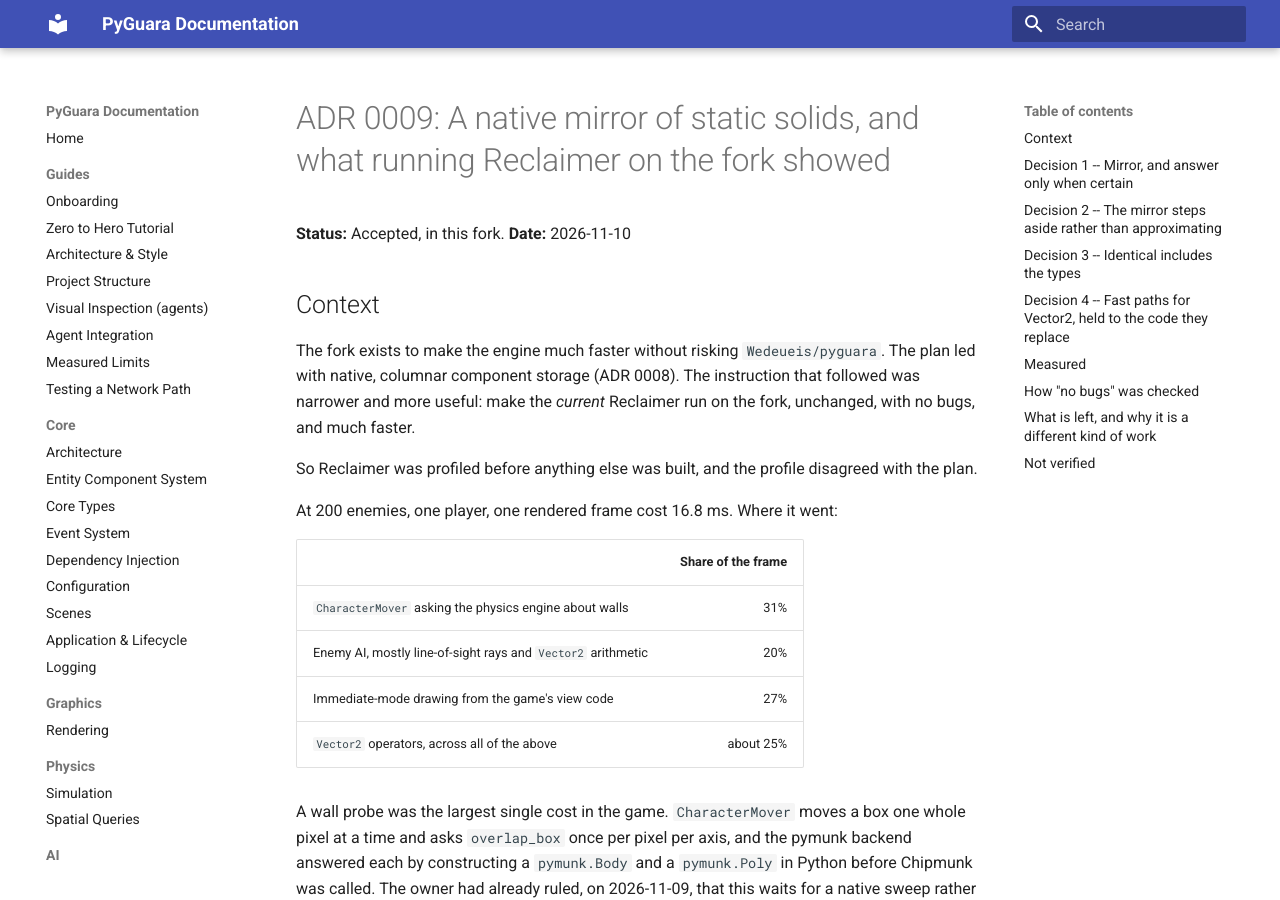
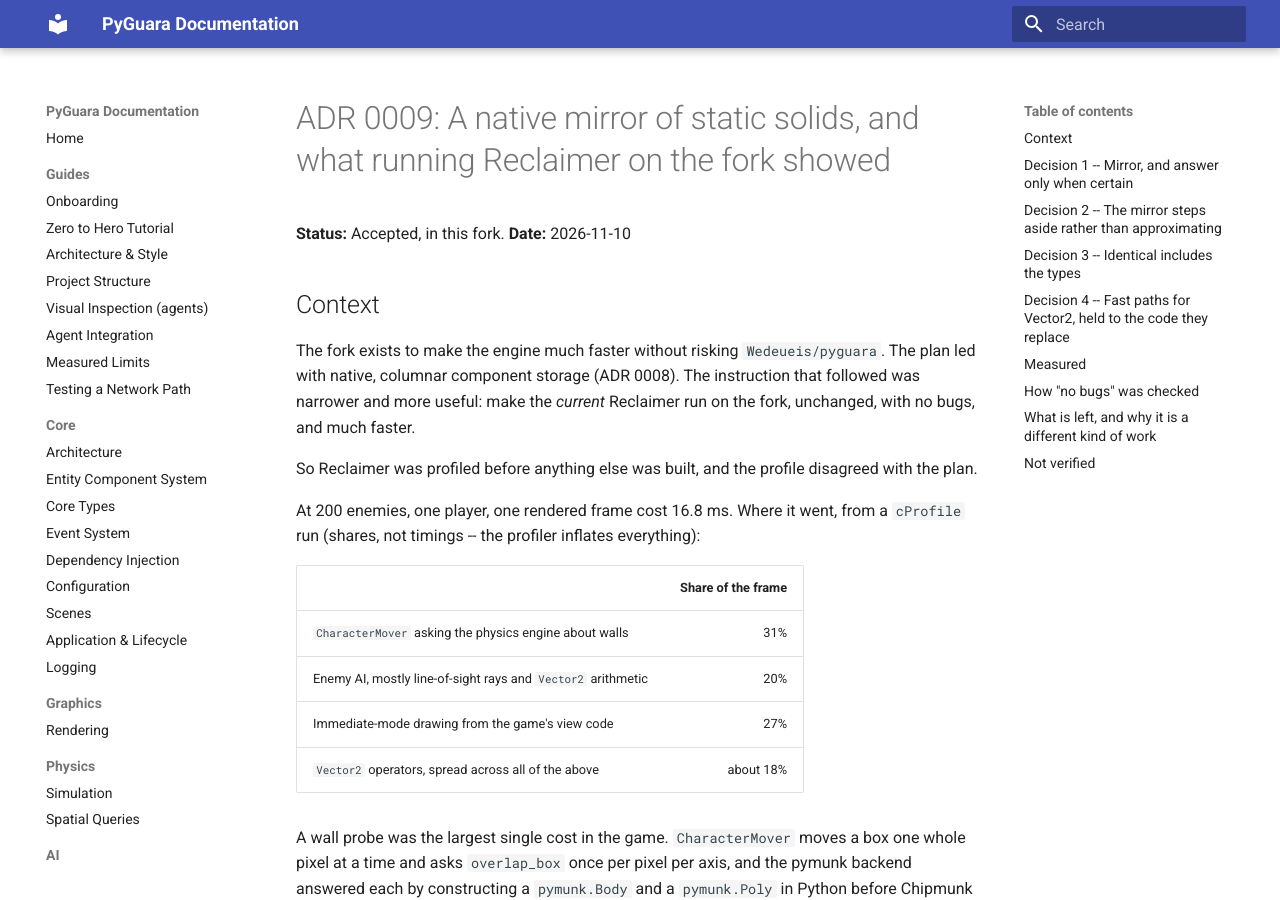
Before and after one commit to Wedeueis/pyguara, an MkDocs documentation site: the page built from docs/adr/0009-a-native-mirror-of-static-solids.md, in a window 1280 px wide and 900 px high. Built offline with MkDocs 1.6.1 and Material for MkDocs 9.7.7, drawn with Linux system fonts in a browser that asks for light colours; some of the changed text lies outside the part shown.

Commit message:
docs(adr): 0009, correct the Vector2 share and mark profiler figures as shares
Co-Authored-By: Claude Fable 5.2 <noreply@anthropic.com>

```diff
--- a/docs/adr/0009-a-native-mirror-of-static-solids.md
+++ b/docs/adr/0009-a-native-mirror-of-static-solids.md
@@ -14,14 +14,16 @@ much faster.
 So Reclaimer was profiled before anything else was built, and the profile
 disagreed with the plan.
 
-At 200 enemies, one player, one rendered frame cost 16.8 ms. Where it went:
+At 200 enemies, one player, one rendered frame cost 16.8 ms. Where it went,
+from a `cProfile` run (shares, not timings -- the profiler inflates
+everything):
 
 | | Share of the frame |
 | --- | ---: |
 | `CharacterMover` asking the physics engine about walls | 31% |
 | Enemy AI, mostly line-of-sight rays and `Vector2` arithmetic | 20% |
 | Immediate-mode drawing from the game's view code | 27% |
-| `Vector2` operators, across all of the above | about 25% |
+| `Vector2` operators, spread across all of the above | about 18% |
 
 A wall probe was the largest single cost in the game. `CharacterMover`
 moves a box one whole pixel at a time and asks `overlap_box` once per
@@ -158,7 +160,8 @@ simulation, and what remains in each is per-entity Python:
 - the game's view code issuing one `draw_rect` per enemy part,
 - enemy brains and state machines,
 - a guest interpolating every replicated field of every entity each
-  frame, about 2.8 ms a frame at 200 enemies.
+  frame: about 2.8 ms a frame at 200 enemies under the profiler, which
+  inflates it, so read that as a ranking and not a cost.
 
 None of that can be made faster from underneath without changing what the
 calling code does. That is where ADR 0008's columnar world and a batched
```
